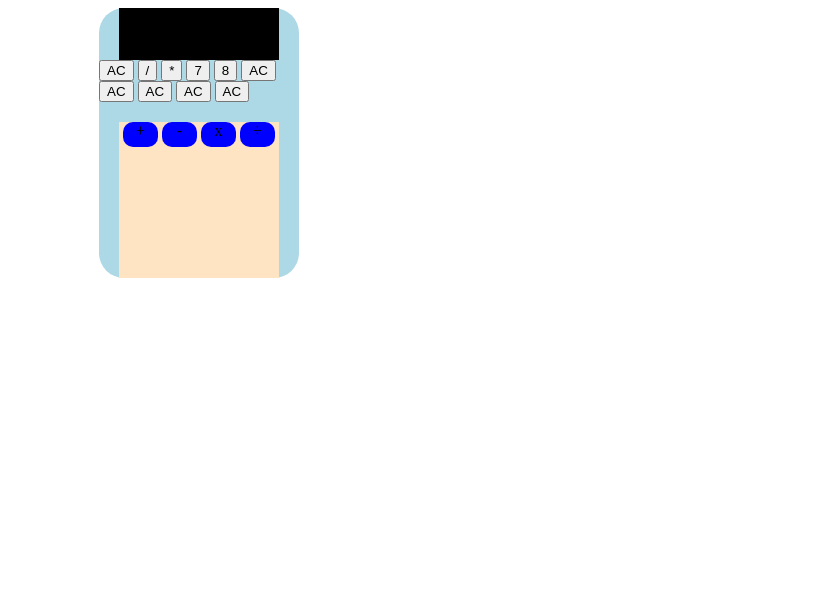
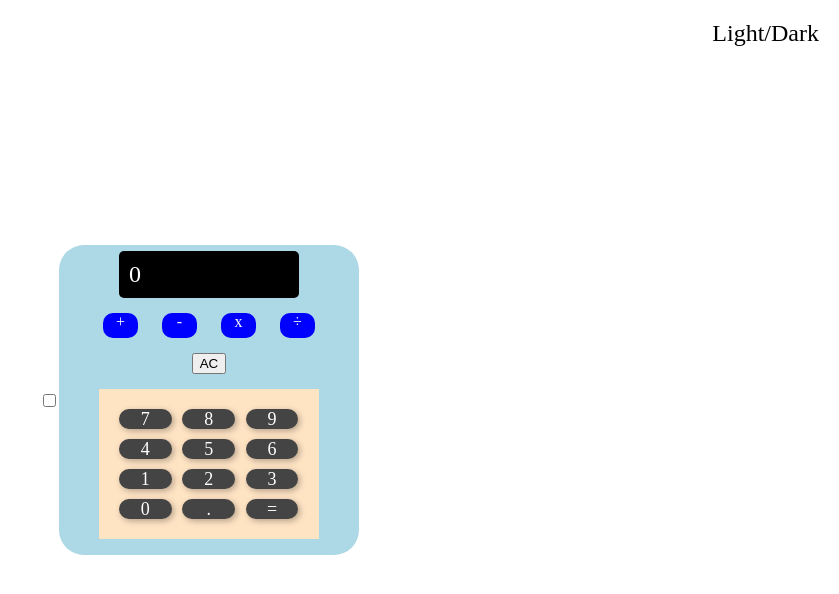
Before and after one commit to montrell43/basicCalc, a plain HTML site: page index.html in a window 1280 px wide. Both pictures are taken after a click on the button "AC". Shown: the whole page, without its empty margins (441-1280 px from the left). Drawn offline with Linux system fonts and the light colour scheme.

Commit message:
add commit

```diff
--- a/index.html
+++ b/index.html
@@ -8,30 +8,41 @@
     <script defer src = './main.js'></script>
 </head>
 <body>
-    <div id="calcBody">
+
+     <input type="checkbox" id="toggle">
+<label for="toggle" class="switch">Light/Dark</label>
+
+    <div id="calcBody" class="light">
         <div id="screen">
-            81
+            0
         </div>
-        <div>
+
+        <div id="operators">
+                <div class="button operator" id="add" value="+">+</div>
+                <div class="button operator" id="subtract" value="-">-</div>
+                <div class="button operator" id="multiply" value="*">x</div>
+                <div class="button operator" id="divide" value="÷">÷</div>
+            </div>
+
             <button class="ac" id="clear" value="AC">AC</button>
-            <button id="divide" value="/">/</button>
-            <button id="multiply" value="*">*</button>
-            <button id="seven" value="7">7</button>
-            <button id="eight" value="8">8</button>
-            <button class="ac" id="clear" value="AC">AC</button>
-            <button class="ac" id="clear" value="AC">AC</button>
-            <button class="ac" id="clear" value="AC">AC</button>
-            <button class="ac" id="clear" value="AC">AC</button>
-            <button class="ac" id="clear" value="AC">AC</button>
-        </div>
+
         <div id="buttons">
-            <div id="operators">
-                <div class="button operator">+</div>
-                <div class="button operator">-</div>
-                <div class="button operator">x</div>
-                <div class="button operator">÷</div>
+            <div id="numbers">
+                <div class="btn" value="7">7</div>
+                <div class="btn" value="8">8</div>
+                <div class="btn" value="9">9</div>
+                <div class="btn" value="4">4</div>
+                <div class="btn" value="5">5</div>
+                <div class="btn" value="6">6</div>
+                <div class="btn" value="1">1</div>
+                <div class="btn" value="2">2</div>
+                <div class="btn" value="3">3</div>
+                <div class="btn" value="0">0</div>
+                <div class="btn" value=".">.</div>
+                <div class="equal" value="=">=</div>
             </div>
         </div>
     </div>
+    <!-- <script src="main.js"></script> -->
 </body>
 </html>
--- a/main.js
+++ b/main.js
@@ -0,0 +1,110 @@
+let firstNumber = '';
+let operation = '';
+let operationDisplay = ''
+let secondNumber = '';
+let clear = false;
+
+ const operatorButtons = document.querySelectorAll('.operator')
+ const numberButtons = document.querySelectorAll('.btn')
+ const equalButton = document.querySelector('.equal')
+const acButton = document.querySelector('.ac')
+const screen = document.querySelector('#screen')
+
+ operatorButtons.forEach((button) => {
+button.addEventListener('click', (event) => {
+      // if not clicked op
+      let op = event.target.innerText // give the number of what has been click to add the number to the first value
+      operationPressed(op)
+    //console.log(event.target.innerText)
+})
+})
+
+ numberButtons.forEach((button) => {
+button.addEventListener('click', (event) => {
+    // if not clicked op
+      let value = event.target.innerText // give the number of what has been click to add the number to the first value
+      numberPressed(value)
+    //console.log(event.target.innerText)
+})
+ })
+
+ equalButton.addEventListener('click', () => {
+    calcResult()
+})
+
+
+ acButton.addEventListener('click', (event) => {
+    clearScreen()
+})
+
+ // Calculate the result of the current expression, if valid, and display it on the screen
+function calcResult() {
+  // TODO
+  if(firstNumber && operation  &&secondNumber) {
+    firstNumber = eval(firstNumber + operation + secondNumber).toString();
+    operation = ''
+    operationDisplay = ''
+    secondNumber = ''
+    clear = true;
+    updateScreen()
+  }
+}
+
+// Handle operations when operation buttons (+, -, /, *) are pressed
+function operationPressed(op) {
+  // TODO
+  if(firstNumber === "") return //ignore if not num entered
+  if (secondNumber !== "") {
+    calcResult()
+  }
+
+  operationDisplay = op;
+  operation = (op === '÷') ? '/' : (op === 'x' ? '*' : op);
+  updateScreen()
+}
+
+// Handle numeric input
+function numberPressed(number) {
+  // TODO
+  if(clear) {
+    firstNumber = ''
+    clear = false
+  }
+  if(operation === '') {
+    if(number === '.' && firstNumber.indexOf(".") !== -1) return;
+    firstNumber += number
+  }else {
+    if(number === "." && secondNumber.indexOf('.') !== -1) return;
+    secondNumber += number
+  }
+
+  updateScreen()
+}
+
+// Clear the calculator screen
+function clearScreen() {
+  // TODO
+  firstNumber = ''
+  operation = ''
+  operationDisplay = ''
+  secondNumber = ''
+  clear = false
+  updateScreen()
+}
+
+// Update the screen based on `firstNumber`, `operation`, and `secondNumber`
+function updateScreen() {
+  // TODO
+  let display = firstNumber
+
+  if(operationDisplay !== '') {
+    display += ' ' + operationDisplay
+  }
+
+  if(secondNumber !== '') {
+    display += ' ' + secondNumber
+  }
+  screen.innerText = display || '0'
+}
+
+// TODO: Implement query selectors and add event listeners to the calculator buttons
--- a/style.css
+++ b/style.css
@@ -1,43 +1,163 @@
 #calcBody{
     background-color: lightblue;
     height: 270px;
-    width: 200px;
+    width: 260px;
+    padding: 20px;
     border-radius: 25px;
     display: flex;
     justify-content: center;
     align-items: center;
     flex-direction: column;
+    gap: 15px;
 }
 
 body{
     display: flex;
-    /* align-items: center; */
+    align-items: center;
     justify-content: center;
+    height: 100vh;
+    margin: 0;
 }
 
 #screen{
     background-color: black;
     height: 20%;
     width: 160px;
+    font-size: 24px;
+    padding: 10px;
+    border-radius: 5px;
+    color: white;
 }
 
 #buttons{
-    margin-top: 20px;
-    height: 60%;
+    display: flex;
+    flex-direction: row;
+    text-align: center;
+    justify-content: center;
+    align-items: center;
+    margin-bottom: 10px;
+    padding: 20px;
+    gap: 10px;
+    height: 50%;
     background-color: bisque;
-    width: 160px;
+    width: 180px;
+}
+
+/* #buttons:hover {
+background-color: grey;
+} */
+
+#numbers {
+    display: grid;
+    grid-template-columns: repeat(3, 1fr);
+    gap: 10px;
+    width: 100%;
+    text-align: center;
+    align-items: center;
+}
+
+
+
+.btn {
+    display: flex;
+    height: 10px;
+    width: 80%;
+    border: none;
+    border-radius: 10px;
+    padding: 5px;
+    justify-content: center;
+    align-items: center;
+    text-align: center;
+    font-size: 18px;
+    cursor: pointer;
+    background-color: #444;
+    color: white;
+    box-shadow: 2px 2px 6px rgba(0, 0, 0, 0.3);
+}
+
+.btn:hover {
+    background-color: lightgrey;
+}
+
+.equal {
+    display: flex;
+    height: 10px;
+    width: 80%;
+    border: none;
+    border-radius: 10px;
+    padding: 5px;
+    justify-content: center;
+    align-items: center;
+    text-align: center;
+    font-size: 18px;
+    cursor: pointer;
+    background-color: #444;
+    color: white;
+    box-shadow: 2px 2px 6px rgba(0, 0, 0, 0.3);
+}
+
+.equal:hover {
+    background-color: lightgrey;
 }
 
 #operators{
     display: flex;
-    flex-direction: row;
     justify-content: space-evenly;
+    width: 100%;
+}
+
+/* #operators:hover {
+    background-color: grey;
+} */
+
+#ac {
+    align-self: flex-end;
+}
+
+#ac:hover {
+    background-color: darked;
 }
 
 .button{
+    color: white;
     height: 25px;
     width: 35px;
     background-color: blue;
     border-radius: 10px;
     text-align: center;
 }
+
+.button:hover {
+    background-color: grey;
+}
+
+.switch {
+    position: absolute;
+    top: 20px;
+    right: 20px;
+    font-size: 24px;
+    cursor: pointer;
+}
+
+#toggle:checked ~ #calcBody{
+    background-color: rgb(46, 45, 45);
+    color: white;
+}
+
+#toggle:checked ~ #calcBody #screen{
+    background-color: #111;
+    color: #0f0;
+}
+
+#toggle:checked ~ #calcBody .button{
+    background-color: #8f7272;
+    color: white;
+}
+
+#toggle:checked ~ #calcBody .button:hover{
+    background-color: #8cdee0;
+}
+
+#toggle:checked ~ body{
+    background-color: #ca2828;
+}
```
Also changed, not shown: switch.js (added, +13 -0 lines).
